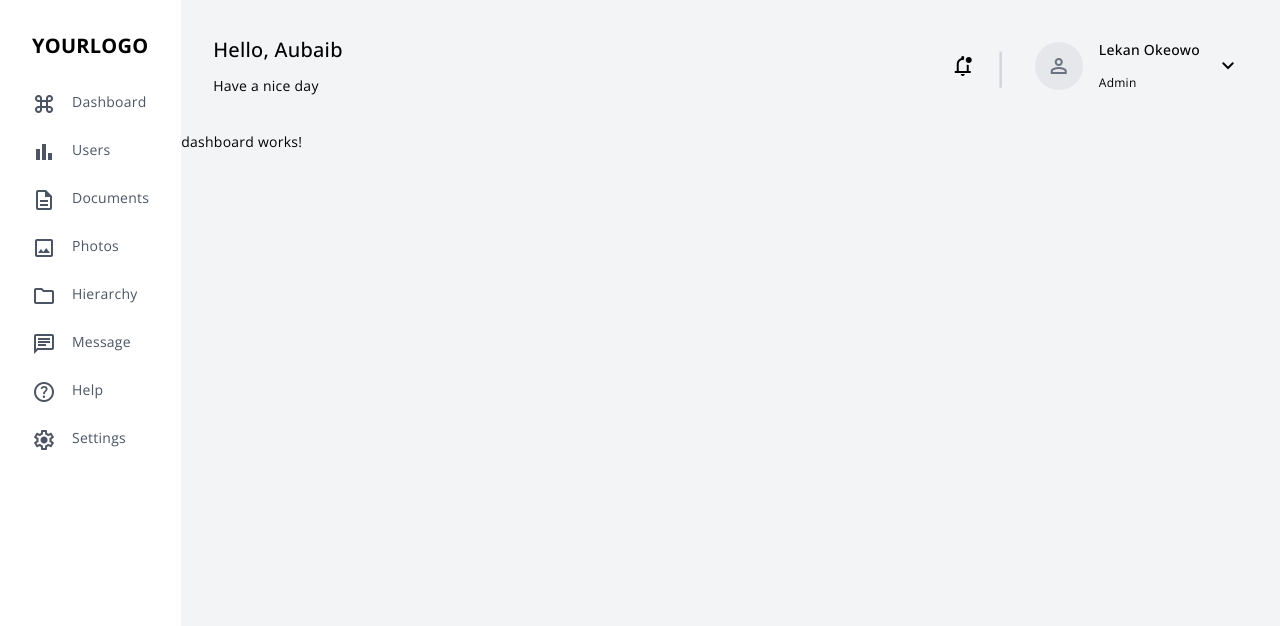
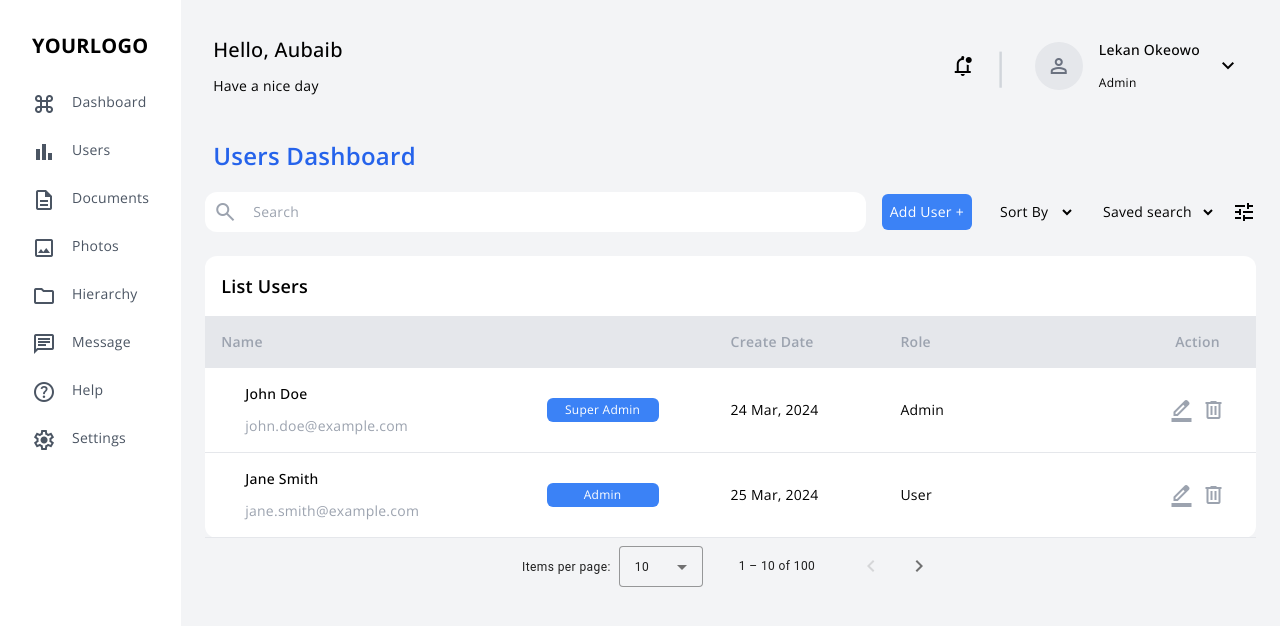
Before and after one commit to bsWiwat/user-management-ui, an Angular app: page / in a window 1280 px wide. Shown: the top 626 px of the page. Built offline with nearby package versions, Linux system fonts and the light colour scheme.

Commit message:
feature(web): add dash component

```diff
--- a/src/app/pages/dashboard/dashboard.component.css
+++ b/src/app/pages/dashboard/dashboard.component.css
@@ -0,0 +1,3 @@
+::ng-deep .mat-mdc-paginator {
+  background: transparent !important;
+}
--- a/src/app/pages/dashboard/dashboard.component.html
+++ b/src/app/pages/dashboard/dashboard.component.html
@@ -1 +1,88 @@
-<p>dashboard works!</p>
+<div class="px-6 w-full">
+  <p class="text-2xl p-2 font-semibold text-blue-600">Users Dashboard</p>
+
+  <div class="flex flex-row items-center gap-4 mb-6">
+    <div class="bg-white rounded-xl p-2 flex items-center gap-4 flex-1">
+      <span class="material-symbols-outlined text-gray-400">search</span>
+      <input type="text" placeholder="Search" class="w-full outline-none" />
+    </div>
+
+    <button class="p-2 rounded-md bg-blue-500 text-sm text-white">
+      Add User +
+    </button>
+
+    <select class="bg-transparent p-2 outline-none">
+      <option value="" disabled selected>Sort By</option>
+      <option *ngFor="let option of sort_by" [value]="option.value">
+        {{ option.viewValue }}
+      </option>
+    </select>
+
+    <select class="bg-transparent p-2 outline-none">
+      <option value="" disabled selected>Saved search</option>
+      <option *ngFor="let option of sort_by" [value]="option.value">
+        {{ option.viewValue }}
+      </option>
+    </select>
+
+    <span class="material-symbols-outlined">tune</span>
+  </div>
+
+  <div class="bg-white rounded-xl w-full">
+    <div class="text-lg font-semibold p-4 m-0">List Users</div>
+
+    <div
+      class="grid grid-cols-12 bg-gray-200 text-gray-400 text-sm font-semibold p-4"
+    >
+      <div class="col-span-6">Name</div>
+      <div class="col-span-2">Create Date</div>
+      <div class="col-span-3">Role</div>
+      <div class="col-span-1 text-center">Action</div>
+    </div>
+
+    <div
+      *ngFor="let user of users"
+      class="grid grid-cols-12 p-4 border-b items-center"
+    >
+      <div class="col-span-6 px-6 flex items-center justify-between">
+        <div class="">
+          <p class="font-medium m-0">{{ user.name }}</p>
+          <span class="text-sm font-thin text-gray-400">{{ user.email }}</span>
+        </div>
+        <div class="px-12">
+          <span
+            class="inline-block w-28 text-center text-xs font-thin bg-blue-500 p-1 px-2 rounded-md text-white"
+          >
+            {{ user.permission }}
+          </span>
+        </div>
+      </div>
+      <div class="col-span-2">{{ user.createdDate }}</div>
+      <div class="col-span-3">{{ user.role }}</div>
+      <div
+        class="col-span-1 text-center gap-2 flex items-center justify-center"
+      >
+        <span
+          class="material-symbols-outlined text-gray-400 cursor-pointer hover:text-yellow-500"
+        >
+          border_color
+        </span>
+        <span
+          class="material-symbols-outlined text-gray-400 cursor-pointer hover:text-red-500"
+        >
+          delete
+        </span>
+      </div>
+    </div>
+  </div>
+
+  <footer class="flex justify-center items-center bg-transparent">
+    <mat-paginator
+      [length]="100"
+      [pageSize]="10"
+      [pageSizeOptions]="[5, 10, 25, 100]"
+      aria-label="Select page"
+    >
+    </mat-paginator>
+  </footer>
+</div>
--- a/src/app/pages/dashboard/dashboard.component.ts
+++ b/src/app/pages/dashboard/dashboard.component.ts
@@ -1,12 +1,47 @@
 import { Component } from '@angular/core';
+import { FormsModule } from '@angular/forms';
+import { MatInputModule } from '@angular/material/input';
+import { MatSelectModule } from '@angular/material/select';
+import { MatFormFieldModule } from '@angular/material/form-field';
+import { CommonModule } from '@angular/common';
+import { MatPaginatorModule } from '@angular/material/paginator';
 
 @Component({
   selector: 'app-dashboard',
   standalone: true,
-  imports: [],
+  imports: [
+    CommonModule,
+    MatFormFieldModule,
+    MatSelectModule,
+    MatInputModule,
+    FormsModule,
+    MatPaginatorModule,
+  ],
   templateUrl: './dashboard.component.html',
   styleUrl: './dashboard.component.css',
 })
 export class DashboardComponent {
+  sort_by = [
+    { value: 'asc', viewValue: 'ASC' },
+    { value: 'desc', viewValue: 'DESC' },
+    { value: 'newest', viewValue: 'Newest' },
+    { value: 'oldest', viewValue: 'Oldest' },
+  ];
 
+  users = [
+    {
+      name: 'John Doe',
+      email: 'john.doe@example.com',
+      permission: 'Super Admin',
+      createdDate: '24 Mar, 2024',
+      role: 'Admin',
+    },
+    {
+      name: 'Jane Smith',
+      email: 'jane.smith@example.com',
+      permission: 'Admin',
+      createdDate: '25 Mar, 2024',
+      role: 'User',
+    },
+  ];
 }
```
